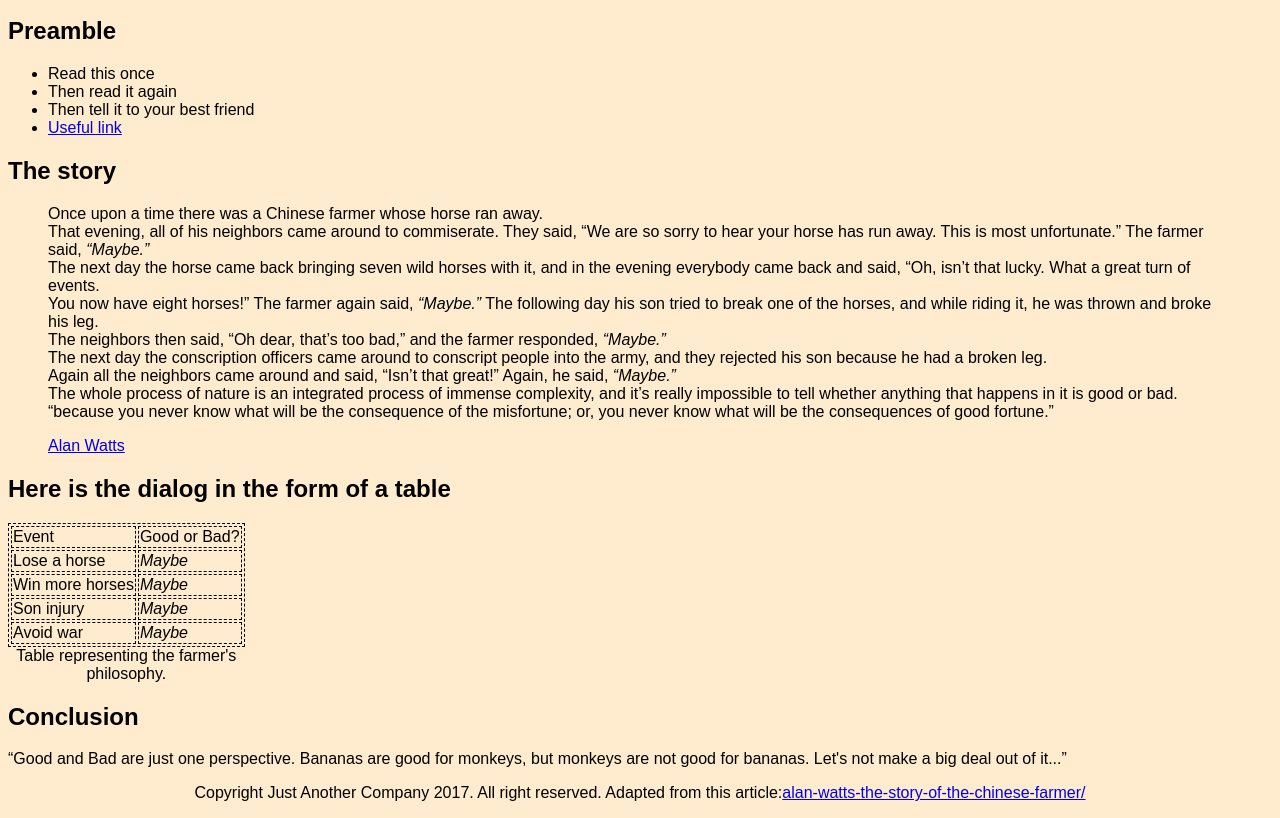
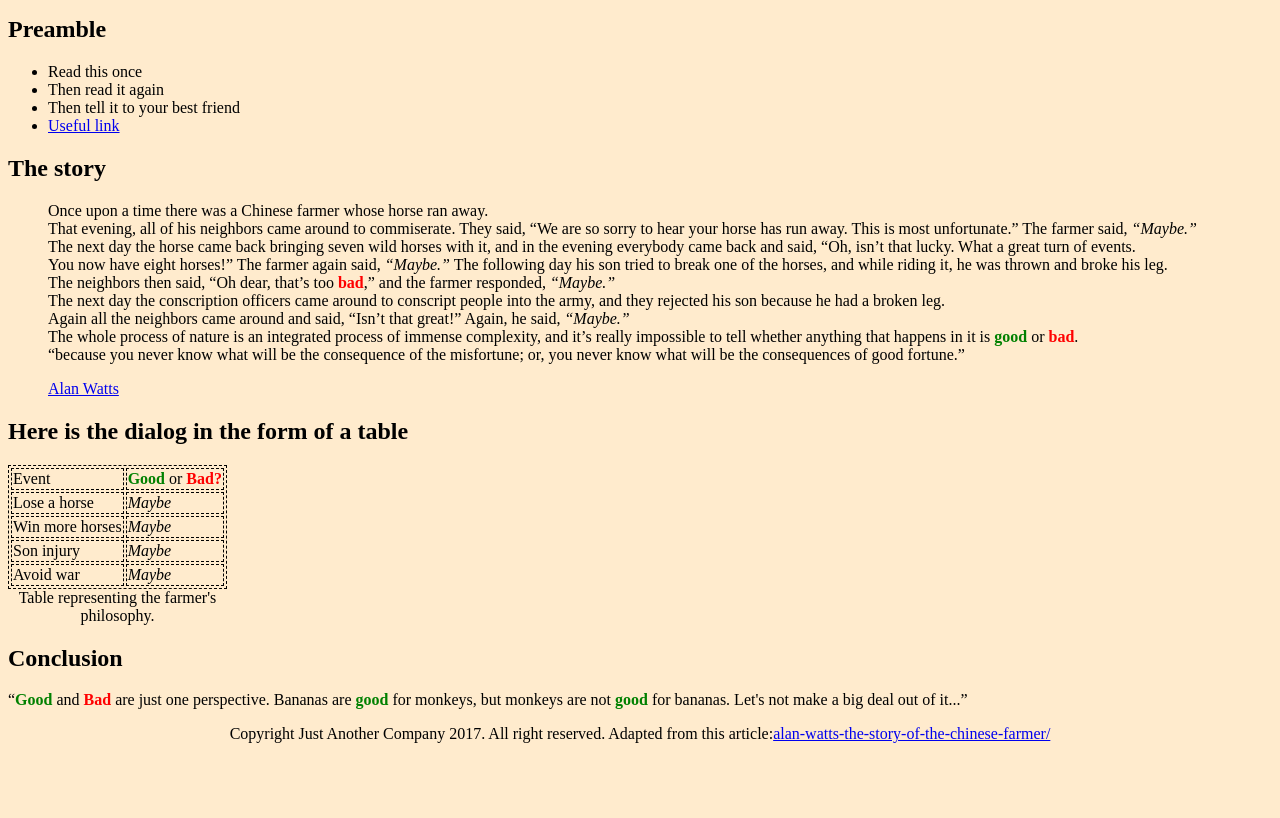
Before and after one commit to DenGian/progressive-enhancement, a plain HTML site: page index.html in a window 1280 px wide. Shown: the part 300-1118 px from the top of the page. After the commit the page ends 1059 px from the top, so only its background shows below. Drawn offline with Linux system fonts and the light colour scheme.

Commit message:
new update

```diff
--- a/index.html
+++ b/index.html
@@ -23,7 +23,7 @@
         <li>Read this once</li>
         <li>Then read it again</li>
         <li>Then tell it to your best friend</li>
-        <li><a href="https://www.youtube.com/watch?v=iik25wqIuFo" target="_blank">Useful link</a></li>
+        <li><a class="one" href="https://www.youtube.com/watch?v=iik25wqIuFo" target="_blank">Useful link</a></li>
     </ul>
 </section>
 <section>
@@ -31,11 +31,11 @@
     <blockquote cite="alan-watts-the-story-of-the-chinese-farmer">
     Once upon a time there was a Chinese farmer whose horse ran away.<br>That evening, all of his neighbors came around to commiserate. They said, “We are so sorry to hear your horse has run away. This is most unfortunate.” The farmer said, <em>“Maybe.”</em> <br>The next day the horse came back bringing seven wild horses with it, and in the evening everybody came back and said, “Oh, isn’t that lucky. What a great turn of events. <br>You now have eight horses!” The farmer again said, <em>“Maybe.”</em>
 
-        The following day his son tried to break one of the horses, and while riding it, he was thrown and broke his leg. <br>The neighbors then said, “Oh dear, that’s too bad,” and the farmer responded, <em>“Maybe.”</em> <br>The next day the conscription officers came around to conscript people into the army, and they rejected his son because he had a broken leg. <br>Again all the neighbors came around and said, “Isn’t that great!” Again, he said, <em>“Maybe.”</em>
+        The following day his son tried to break one of the horses, and while riding it, he was thrown and broke his leg. <br>The neighbors then said, “Oh dear, that’s too <b class="bad">bad</b>,” and the farmer responded, <em>“Maybe.”</em> <br>The next day the conscription officers came around to conscript people into the army, and they rejected his son because he had a broken leg. <br>Again all the neighbors came around and said, “Isn’t that great!” Again, he said, <em>“Maybe.”</em>
 
-        <br>The whole process of nature is an integrated process of immense complexity, and it’s really impossible to tell whether anything that happens in it is good or bad.<br><q>because you never know what will be the consequence of the misfortune; or, you never know what will be the consequences of good fortune.</q>
+        <br>The whole process of nature is an integrated process of immense complexity, and it’s really impossible to tell whether anything that happens in it is <b class="good">good</b> or <b class="bad">bad</b>.<br><q>because you never know what will be the consequence of the misfortune; or, you never know what will be the consequences of good fortune.</q>
         </p>
-    <a href="https://www.youtube.com/watch?v=EE-xtCF3T94" target="_blank">Alan Watts</a>
+    <a class="two" href="https://www.youtube.com/watch?v=EE-xtCF3T94" target="_blank">Alan Watts</a>
     </blockquote>
 </section>
 <section>
@@ -44,7 +44,7 @@
         <caption style="caption-side:bottom">Table representing the farmer's philosophy.</caption>
         <tr>
             <td>Event</td>
-            <td>Good or Bad?</td>
+            <td><b class="good">Good</b> or <b class="bad">Bad?</b></td>
         </tr>
         <tr>
             <td>Lose a horse</td>
@@ -66,11 +66,11 @@
 </section>
 <section>
     <h2>Conclusion</h2>
-    <q>Good and Bad are just one perspective. Bananas are good for monkeys, but monkeys are not good for bananas. Let's not make a big deal out of it...</q>
+    <q><b class="good">Good</b> and <b class="bad">Bad</b> are just one perspective. Bananas are <b class="good">good</b> for monkeys, but monkeys are not <b class="good">good</b> for bananas. Let's not make a big deal out of it...</q>
 </section>
 <section>
     <footer>
-        <p>Copyright Just Another Company 2017. All right reserved. Adapted from this article:<a href="https://www.youtube.com/watch?v=cvh0nX08nRw" target="_blank">alan-watts-the-story-of-the-chinese-farmer/</a></p>
+        <p>Copyright Just Another Company 2017. All right reserved. Adapted from this article:<a class="three" href="https://www.youtube.com/watch?v=cvh0nX08nRw" target="_blank">alan-watts-the-story-of-the-chinese-farmer/</a></p>
     </footer>
 </section>
 </article>
--- a/style.css
+++ b/style.css
@@ -1,6 +1,6 @@
 body{
     background-color:rgb(255,235,205);
-    font-family: Arial, Helvetica, sans-serif;
+    font-family:
     }
     h1{
         text-align:center;
@@ -20,3 +20,9 @@ body{
     footer{
         text-align:center;
     }
+    .bad{
+        color:red;
+    }
+    .good{
+        color:green;
+    }
```
